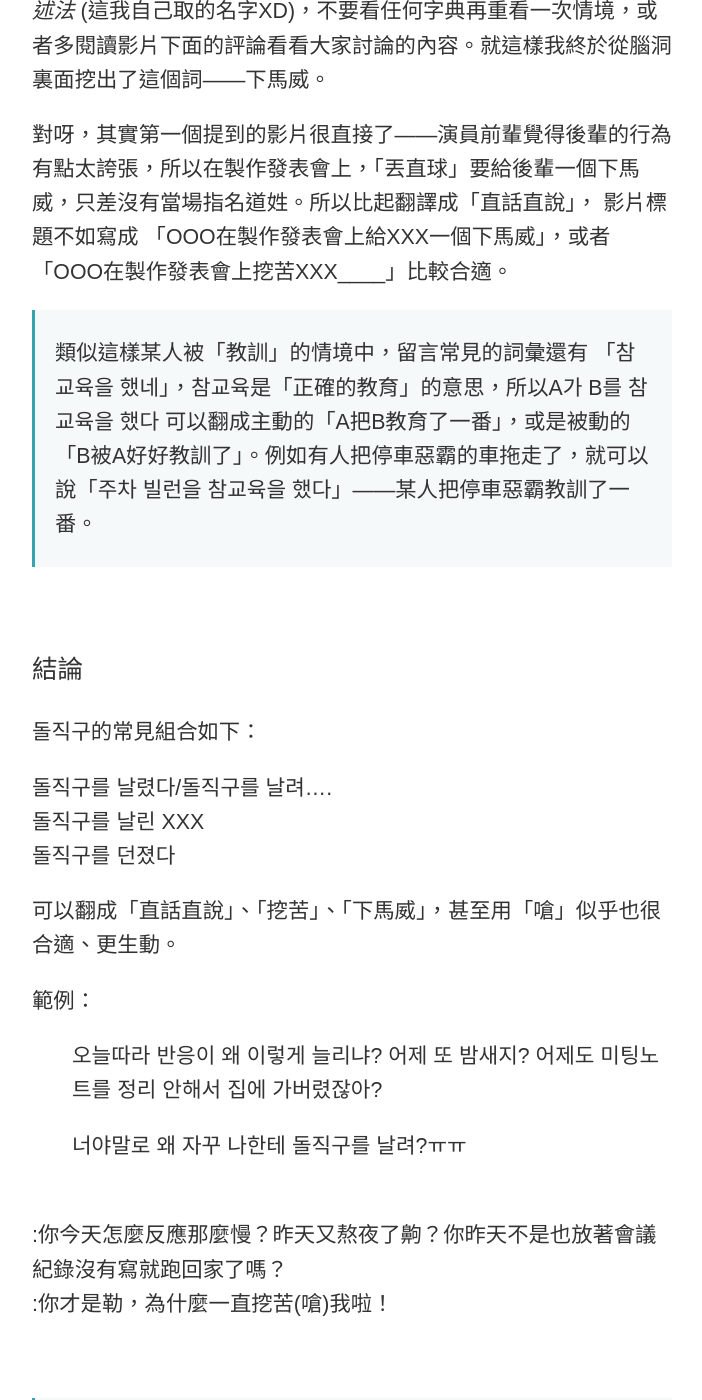
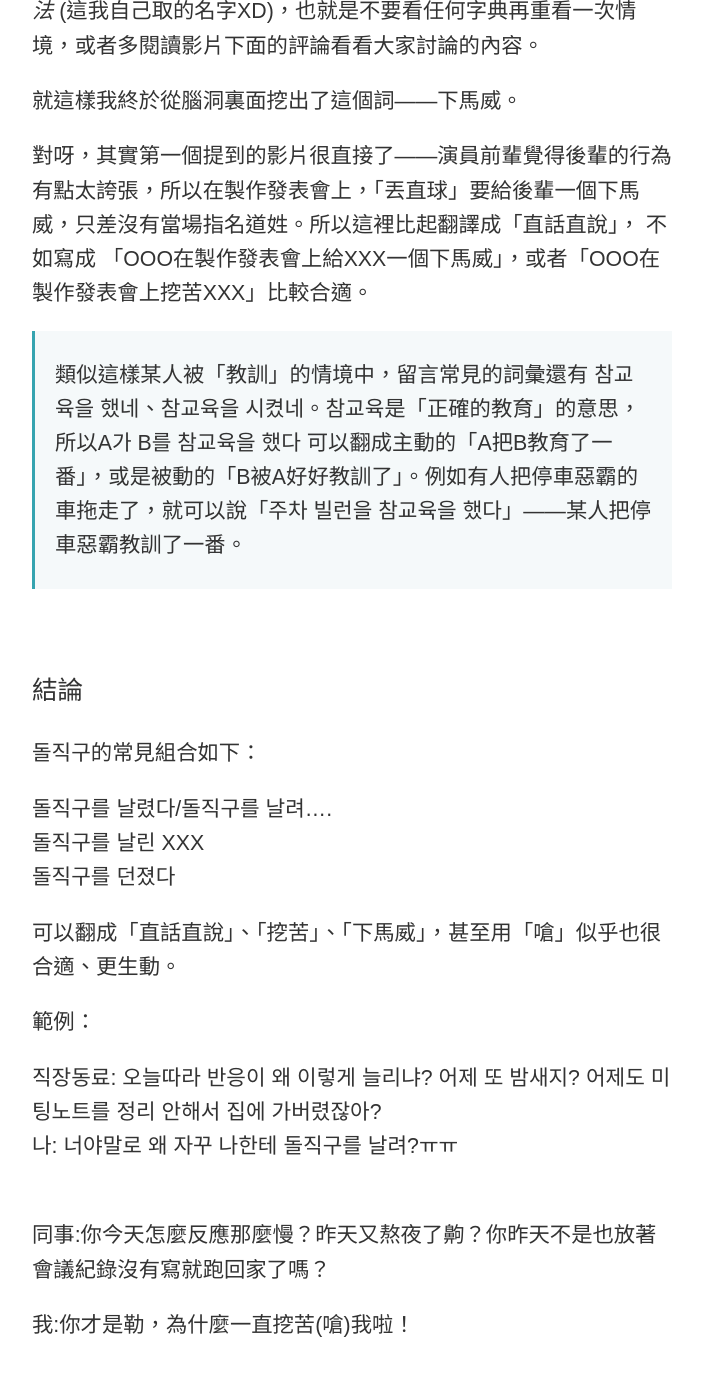
Before and after one commit to pqvst/tzling, a Jekyll site: the page built from _posts/2022-06-13-KoreanVocab01-Tol-Jik-Kku.md, in a window 1280 px wide and 1400 px high, scrolled down 2808 px. Shown: the whole window, without its empty margins (288-990 px from the left). Built offline with Jekyll 4.4.1, drawn with Linux system fonts in a browser that asks for light colours; nearby versions of some CDN libraries; some of the changed text lies outside the part shown.

Commit message:
Update 2022-06-13-KoreanVocab01-Tol-Jik-Kku.md
edit

```diff
--- a/_posts/2022-06-13-KoreanVocab01-Tol-Jik-Kku.md
+++ b/_posts/2022-06-13-KoreanVocab01-Tol-Jik-Kku.md
@@ -38,12 +38,14 @@
 
 ---
 
-我自己在翻譯的時候如果實在查不到什麼好用詞彙也會運用 *重新描述法* (這我自己取的名字XD)，不要看任何字典再重看一次情境，或者多閱讀影片下面的評論看看大家討論的內容。就這樣我終於從腦洞裏面挖出了這個詞——**下馬威**。
+我自己在翻譯的時候如果實在查不到什麼好用詞彙也會運用*重新描述法* (這我自己取的名字XD)，也就是不要看任何字典再重看一次情境，或者多閱讀影片下面的評論看看大家討論的內容。
 
-對呀，其實第一個提到的影片很直接了——演員前輩覺得後輩的行為有點太誇張，所以在製作發表會上，「丟直球」要給後輩一個**下馬威**，只差沒有當場指名道姓。所以比起翻譯成「直話直說」， 影片標題不如寫成 **「OOO在製作發表會上給XXX一個下馬威」**，或者「OOO在製作發表會上**挖苦**XXX____」比較合適。
+就這樣我終於從腦洞裏面挖出了這個詞——**下馬威**。
+
+對呀，其實第一個提到的影片很直接了——演員前輩覺得後輩的行為有點太誇張，所以在製作發表會上，「丟直球」要給後輩一個**下馬威**，只差沒有當場指名道姓。所以這裡比起翻譯成「直話直說」， 不如寫成 **「OOO在製作發表會上給XXX一個下馬威」**，或者「OOO在製作發表會上**挖苦**XXX」比較合適。
 
 
-> 類似這樣某人被「教訓」的情境中，留言常見的詞彙還有 **「참교육을 했네」**，참교육是「正確的教育」的意思，所以A가 B를 참교육을 했다 可以翻成主動的「A把B教育了一番」，或是被動的「B被A好好教訓了」。例如有人把停車惡霸的車拖走了，就可以說「주차 빌런을 참교육을 했다」——某人把停車惡霸教訓了一番。
+> 類似這樣某人被「教訓」的情境中，留言常見的詞彙還有 **참교육을 했네**、**참교육을 시켰네**。**참교육**是「正確的教育」的意思，所以A가 B를 참교육을 했다 可以翻成主動的「A把B教育了一番」，或是被動的「B被A好好教訓了」。例如有人把停車惡霸的車拖走了，就可以說「주차 빌런을 참교육을 했다」——某人把停車惡霸教訓了一番。
 
 
 <br/>
@@ -61,16 +63,15 @@
 
 範例：
 
-: 오늘따라 반응이 왜 이렇게 늘리냐? 어제 또 밤새지? 어제도 미팅노트를 정리 안해서 집에 가버렸잖아? <br/>
-: 너야말로 왜 자꾸 나한테 돌직구를 날려?ㅠㅠ
+직장동료: 오늘따라 반응이 왜 이렇게 늘리냐? 어제 또 밤새지? 어제도 미팅노트를 정리 안해서 집에 가버렸잖아? <br/>
+나: 너야말로 왜 자꾸 나한테 돌직구를 날려?ㅠㅠ
 
 <br/>
-:你今天怎麼反應那麼慢？昨天又熬夜了齁？你昨天不是也放著會議紀錄沒有寫就跑回家了嗎？ <br/>
-:你才是勒，為什麼一直挖苦(嗆)我啦！
+同事:你今天怎麼反應那麼慢？昨天又熬夜了齁？你昨天不是也放著會議紀錄沒有寫就跑回家了嗎？ <br/>
+
+我:你才是勒，為什麼一直挖苦(嗆)我啦！
 
 
 <br/>
 
-> 本文一開始引用的情境主要是八卦媒體的臆測，因為與內容無關所以隱去姓名。
-
-> 一直想寫一些翻譯的策略的內容，但還沒想好要用什麼系統整理，暫時想到什麼寫什麼，以後再嘗試整理看看。
+> 備註：<br/> ●本文一開始引用的情境主要是八卦媒體的臆測，因為與內容無關所以隱去姓名。<br/> ●一直想寫一些翻譯的策略的內容，但還沒想好要用什麼系統整理，暫時想到什麼寫什麼，以後再嘗試整理看看。
```
